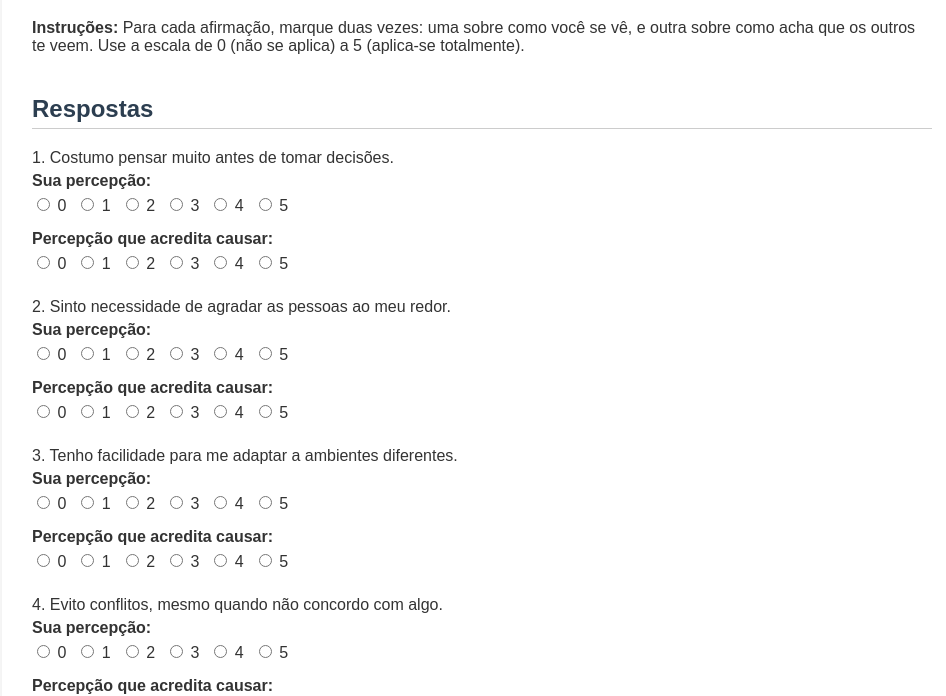
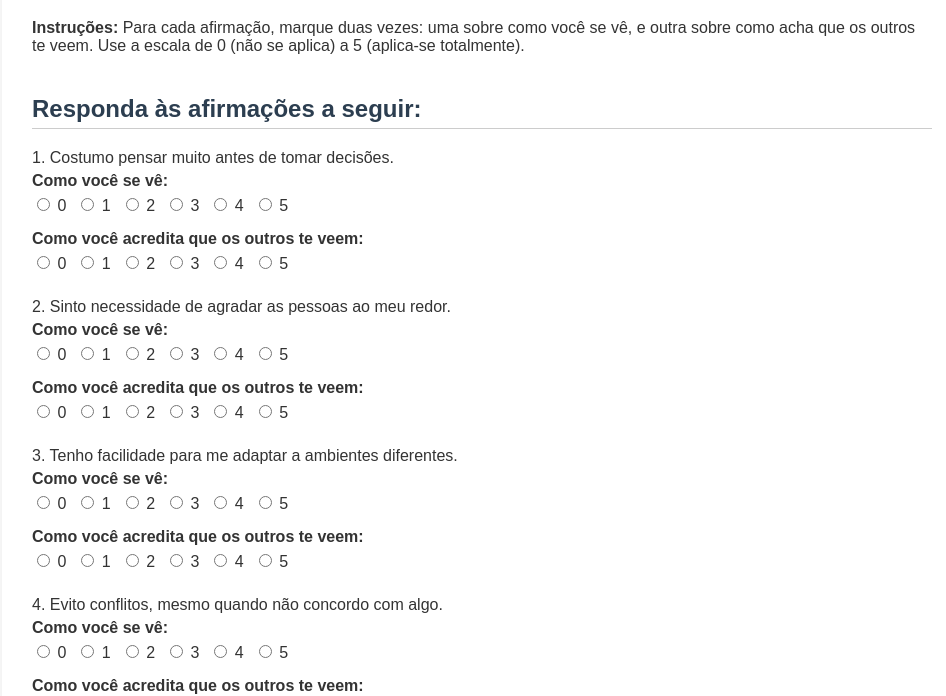
Before and after one commit to kognisneuroepsicologia/formulario-ipg, a plain HTML site: page index.html in a window 1280 px wide. Shown: the part 111-807 px from the top of the page, without its empty margins (158-1104 px from the left). Drawn offline with Linux system fonts and the light colour scheme.

Commit message:
Add files via upload

```diff
--- a/index.html
+++ b/index.html
@@ -52,9 +52,8 @@
     <h1>IPG – Inventário de Percepções Gerais</h1>
     <p><strong>Instruções:</strong> Para cada afirmação, marque duas vezes: uma sobre como você se vê, e outra sobre como acha que os outros te veem. Use a escala de 0 (não se aplica) a 5 (aplica-se totalmente).</p>
 
-    <h2 class="section-title">Respostas</h2>
+    <h2 class="section-title">Responda às afirmações a seguir:</h2>
 
-    <!-- Início dos 27 itens -->
     <script>
       const perguntas = [
         "Costumo pensar muito antes de tomar decisões.",
@@ -91,7 +90,7 @@
         document.write(`
         <div class="item">
           <div class="question">${numero}. ${perguntas[i]}</div>
-          <label>Sua percepção:</label>
+          <label>Como você se vê:</label>
           <div class="rating">
             <label><input type="radio" name="q${numero}-auto" value="0"> 0</label>
             <label><input type="radio" name="q${numero}-auto" value="1"> 1</label>
@@ -100,7 +99,7 @@
             <label><input type="radio" name="q${numero}-auto" value="4"> 4</label>
             <label><input type="radio" name="q${numero}-auto" value="5"> 5</label>
           </div>
-          <label>Percepção que acredita causar:</label>
+          <label>Como você acredita que os outros te veem:</label>
           <div class="rating">
             <label><input type="radio" name="q${numero}-hetero" value="0"> 0</label>
             <label><input type="radio" name="q${numero}-hetero" value="1"> 1</label>
@@ -114,7 +113,7 @@
       }
     </script>
 
-    <p style="margin-top: 40px; font-size: 0.9em; color: #777">Formulário apenas para fins de preenchimento pessoal. As respostas não são enviadas automaticamente.</p>
+    <p style="margin-top: 40px; font-size: 0.9em; color: #777">Este formulário é apenas para preenchimento pessoal. Nenhuma resposta será enviada automaticamente.</p>
   </div>
 </body>
 </html>
```
